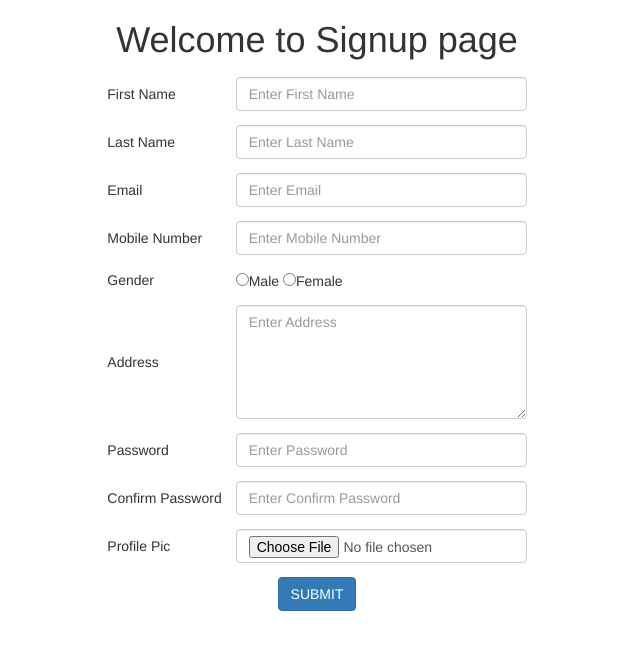
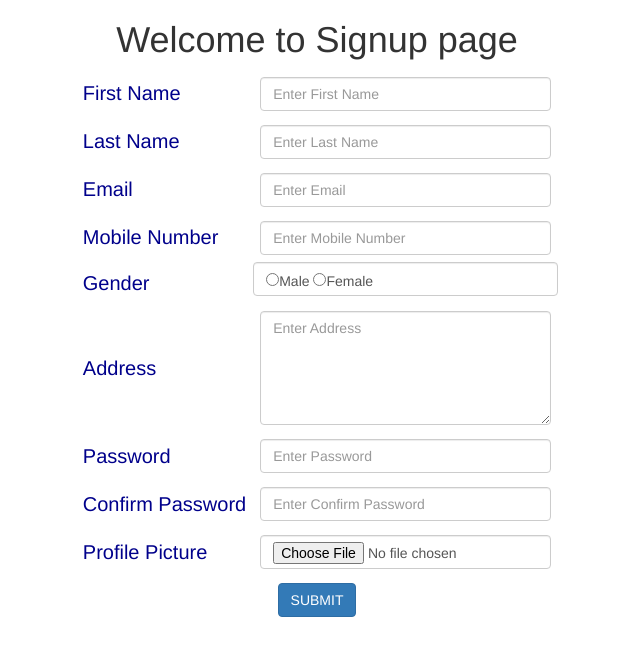
Before and after one commit to Sagarsonara2143/Django_project, a Django app: page /signup/ in a window 1280 px wide. Shown: the part 52-708 px from the top of the page, without its empty margins (323-963 px from the left). Run offline with Django 4.2, Linux system fonts and the light colour scheme; some libraries are stand-ins or nearby versions.

Commit message:
12.04.2023

```diff
--- a/myapp/templates/change-password.html
+++ b/myapp/templates/change-password.html
@@ -7,6 +7,7 @@
 	<meta charset="utf-8">
 	<meta name="viewport" content="width=device-width, initial-scale=1">
 	<title></title>
+
 
 </head>
 <body>
--- a/myapp/templates/signup.html
+++ b/myapp/templates/signup.html
@@ -7,7 +7,13 @@
 	<meta charset="utf-8">
 	<meta name="viewport" content="width=device-width, initial-scale=1">
 	<title></title>
-
+	<style type="text/css">
+	td
+	{
+		font-size: 20px;
+		color: darkblue;
+	}
+	</style>
 </head>
 <body>
 <center>
@@ -41,7 +47,7 @@
 
 			<tr>
 				<td>Gender</td>
-				<td>
+				<td class="form-control">
 					<input type="radio" name="gender" value="male">Male
 					<input type="radio" name="gender" value="female">Female
 				</td>
@@ -63,7 +69,7 @@
 			</tr>
 
 			<tr>
-				<td>Profile Pic</td>
+				<td>Profile Picture</td>
 				<td><input type="file" name="profile_pic" class="form-control"></td>
 			</tr>
 
```
Also changed, not shown: db.sqlite3.
